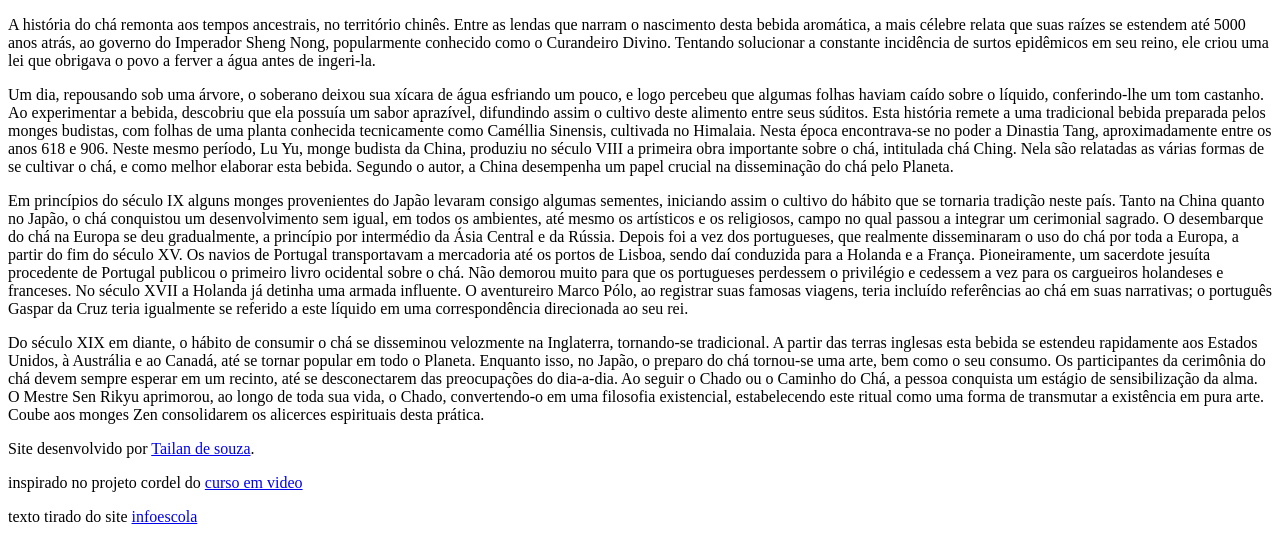
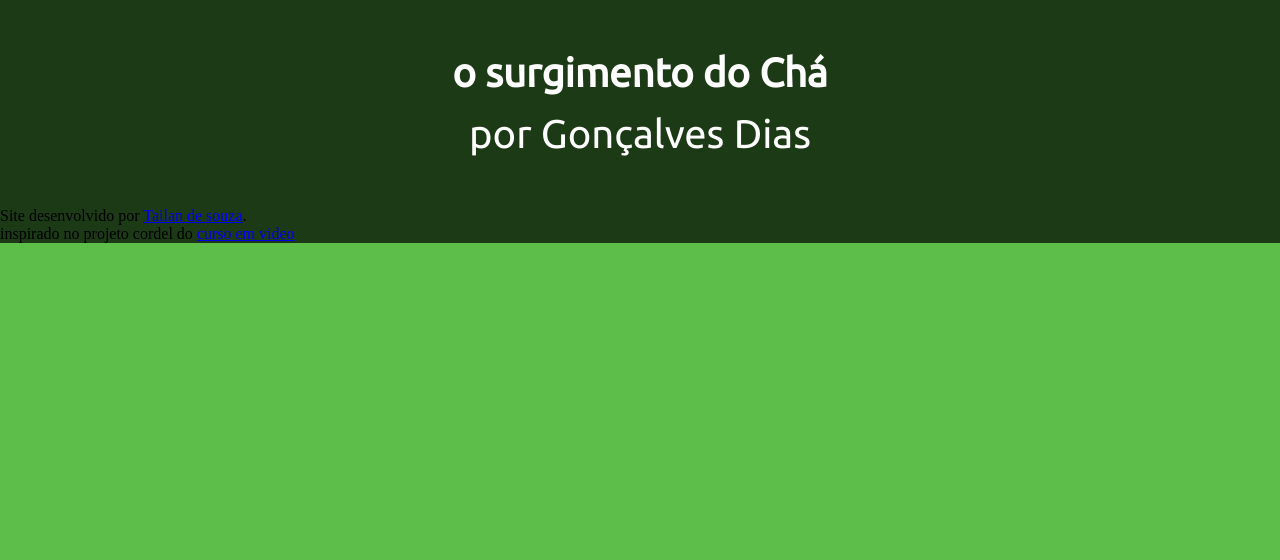
Before and after one commit to TMMDSS/projeto-cha, a plain HTML site: page index.html in a window 1280 px wide. Drawn offline with Linux system fonts and the light colour scheme.

Commit message:
atualizando o html e css

```diff
--- a/index.html
+++ b/index.html
@@ -5,40 +5,43 @@
     <meta http-equiv="X-UA-Compatible" content="IE=edge">
     <meta name="viewport" content="width=device-width, initial-scale=1.0">
     <title>só um chá</title>
+    <link rel="stylesheet" href="style.css">
+    <link rel="shortcut icon" href="imagens/icon.ico" type="image/x-icon">
 </head>
 <body>
-    <main>
-        <section>
+    <header>
+        <h1>o surgimento do Chá</h1>
+        <p>por Gonçalves Dias</p>
+    </header>
+        <section class="normal">
             <p>
-                A história do chá remonta aos tempos ancestrais, no território chinês. Entre as lendas que narram o nascimento desta bebida aromática, a mais célebre relata que suas raízes se estendem até 5000 anos atrás, ao governo do Imperador Sheng Nong, popularmente conhecido como o Curandeiro Divino. Tentando solucionar a constante incidência de surtos epidêmicos em seu reino, ele criou uma lei que obrigava o povo a ferver a água antes de ingeri-la.
 
             </p>
         </section>
-        <section>
+        <section class="imagem">
             <p>
-                Um dia, repousando sob uma árvore, o soberano deixou sua xícara de água esfriando um pouco, e logo percebeu que algumas folhas haviam caído sobre o líquido, conferindo-lhe um tom castanho. Ao experimentar a bebida, descobriu que ela possuía um sabor aprazível, difundindo assim o cultivo deste alimento entre seus súditos.
-                Esta história remete a uma tradicional bebida preparada pelos monges budistas, com folhas de uma planta conhecida tecnicamente como Caméllia Sinensis, cultivada no Himalaia. Nesta época encontrava-se no poder a Dinastia Tang, aproximadamente entre os anos 618 e 906. Neste mesmo período, Lu Yu, monge budista da China, produziu no século VIII a primeira obra importante sobre o chá, intitulada chá Ching. Nela são relatadas as várias formas de se cultivar o chá, e como melhor elaborar esta bebida. Segundo o autor, a China desempenha um papel crucial na disseminação do chá pelo Planeta.
+
             </p>
         </section>
-        <section>
+        <section class="normal">
             <p>
-                Em princípios do século IX alguns monges provenientes do Japão levaram consigo algumas sementes, iniciando assim o cultivo do hábito que se tornaria tradição neste país. Tanto na China quanto no Japão, o chá conquistou um desenvolvimento sem igual, em todos os ambientes, até mesmo os artísticos e os religiosos, campo no qual passou a integrar um cerimonial sagrado.
-                O desembarque do chá na Europa se deu gradualmente, a princípio por intermédio da Ásia Central e da Rússia. Depois foi a vez dos portugueses, que realmente disseminaram o uso do chá por toda a Europa, a partir do fim do século XV. Os navios de Portugal transportavam a mercadoria até os portos de Lisboa, sendo daí conduzida para a Holanda e a França. Pioneiramente, um sacerdote jesuíta procedente de Portugal publicou o primeiro livro ocidental sobre o chá.
-                Não demorou muito para que os portugueses perdessem o privilégio e cedessem a vez para os cargueiros holandeses e franceses. No século XVII a Holanda já detinha uma armada influente. O aventureiro Marco Pólo, ao registrar suas famosas viagens, teria incluído referências ao chá em suas narrativas; o português Gaspar da Cruz teria igualmente se referido a este líquido em uma correspondência direcionada ao seu rei.
+
             </p>
         </section>
-        <section>
+        <section class="imagem">
             <p>
-                Do século XIX em diante, o hábito de consumir o chá se disseminou velozmente na Inglaterra, tornando-se tradicional. A partir das terras inglesas esta bebida se estendeu rapidamente aos Estados Unidos, à Austrália e ao Canadá, até se tornar popular em todo o Planeta. Enquanto isso, no Japão, o preparo do chá tornou-se uma arte, bem como o seu consumo.
-                Os participantes da cerimônia do chá devem sempre esperar em um recinto, até se desconectarem das preocupações do dia-a-dia. Ao seguir o Chado ou o Caminho do Chá, a pessoa conquista um estágio de sensibilização da alma. O Mestre Sen Rikyu aprimorou, ao longo de toda sua vida, o Chado, convertendo-o em uma filosofia existencial, estabelecendo este ritual como uma forma de transmutar a existência em pura arte. Coube aos monges Zen consolidarem os alicerces espirituais desta prática.
+
             </p>
         </section>
-    </main>
+        <section class="normal">
+            <p>
+            </p>
+        </section>
     <footer>
 
             <p>Site desenvolvido por <a href="https://github.com/TMMDSS" target="_blank">Tailan de souza</a>.</p>
             <p>inspirado no projeto cordel do <a class="link" href="https://www.youtube.com/@CursoemVideo" target="_blank" >curso em video</a></p>
-            <p>texto tirado do site <a href="https://www.infoescola.com/curiosidades/historia-do-cha/">infoescola</a></p>
+
     </footer>
 </body>
 </html>
--- /dev/null
+++ b/style.css
@@ -0,0 +1,37 @@
+@charset "utf-8";
+@import url('https://fonts.googleapis.com/css2?family=EB+Garamond&family=Ubuntu&display=swap');
+
+:root {
+    --cor-header-footer: #1C3A16;
+    --cor-seg: #5DBE49;
+
+    --fonteofc: 'Ubuntu', sans-serif;
+}
+* {
+    margin: 0px;
+    padding: 0px;
+    font-size: 1em;
+}
+body {
+
+    height: 100vh;
+    background-color: var(--cor-seg);
+}
+header {
+    background-color:var(--cor-header-footer);
+    color: white;
+    padding: 50px;
+    text-align: center;
+    font-size: 5vh;
+    font-family: var(--fonteofc);
+
+}
+header > p {
+    padding-top: 15px;
+}
+section.normal {background-color: white;}
+
+
+footer {
+    background-color: var(--cor-header-footer);
+}
```
Also changed, not shown: imagens/depositphotos_214924708-free-stock-photo-laptop-cup-coffee-sunglasses-flowers.jpg (added), imagens/fazendo-o-chá-9539438.jpg (added), imagens/icon.ico (added).
